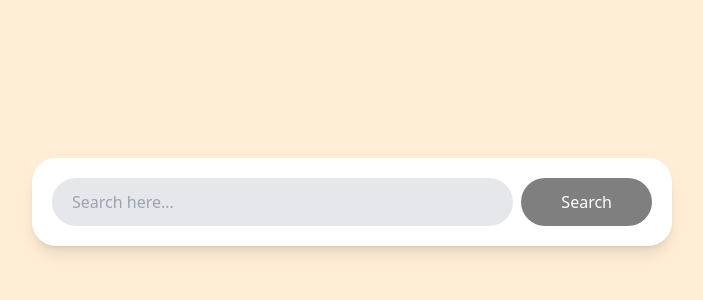
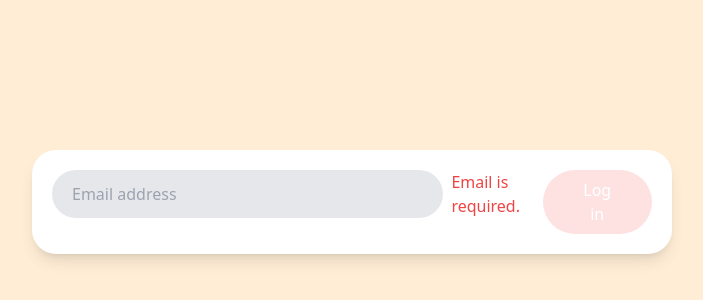
Before and after one commit to jsgjsg/carrot-market-reloaded, a Next.js app: page / in a window 1280 px wide. Shown: the part 198-498 px from the top of the page, without its empty margins (288-991 px from the left). Built offline with nearby package versions, Linux system fonts and the light colour scheme.

Commit message:
[study] #3.6 Form Modifiers

```diff
--- a/app/page.tsx
+++ b/app/page.tsx
@@ -3,9 +3,12 @@
   return (
       <main className="bg-gray-100 sm:bg-red-100 md:bg-green-100 lg:bg-cyan-100 xl:bg-orange-100 2xl:bg-purple-100 h-screen flex items-center justify-center p-5">
         <div className="bg-white shadow-lg p-5 rounded-3xl w-full max-w-screen-sm flex flex-col md:flex-row gap-2">
-          <input className="w-full rounded-full h-12 bg-gray-200 pl-5 outline-none ring ring-transparent focus:ring-orange-500 focus:ring-offset-2 transition-shadow" type="text" placeholder="Search here..."/>
-          <button className="bg-black bg-opacity-50 text-white py-2 rounded-full active:scale-90 transition-transform font-medium outline-none md:px-10">
-            Search
+          <input className="w-full rounded-full h-12 bg-gray-200 pl-5 outline-none ring ring-transparent focus:ring-green-500 focus:ring-offset-2 transition-shadow invalid:focus:ring-red-500 peer"
+                  type="email" placeholder="Email address" required/>
+          <span className="text-red-500 font-medium hidden peer-invalid:block">Email is required.</span>
+          <button className="text-white py-2 rounded-full active:scale-90 transition-transform font-medium outline-none md:px-10 bg-black peer-invalid:bg-red-100 peer-required:bg-green-500
+          ">
+            Log in
           </button>
         </div>
       </main>
```
